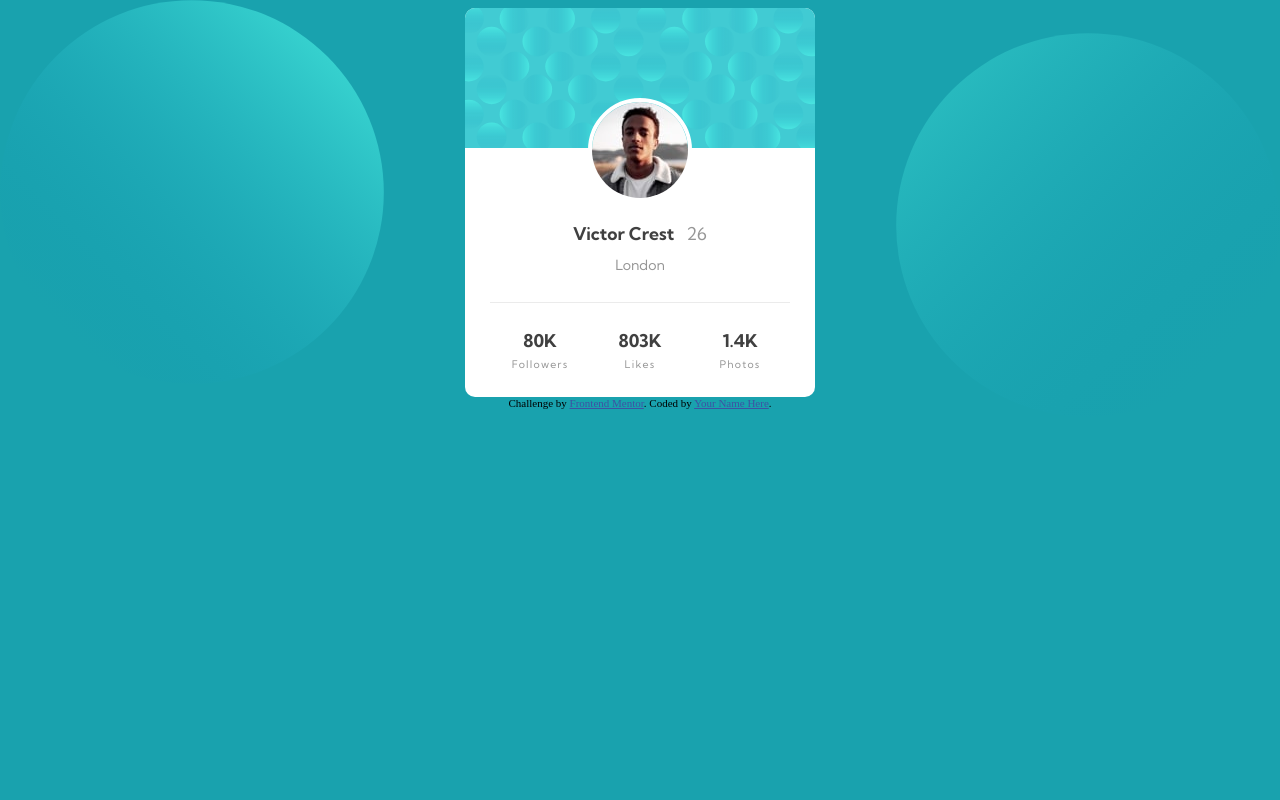
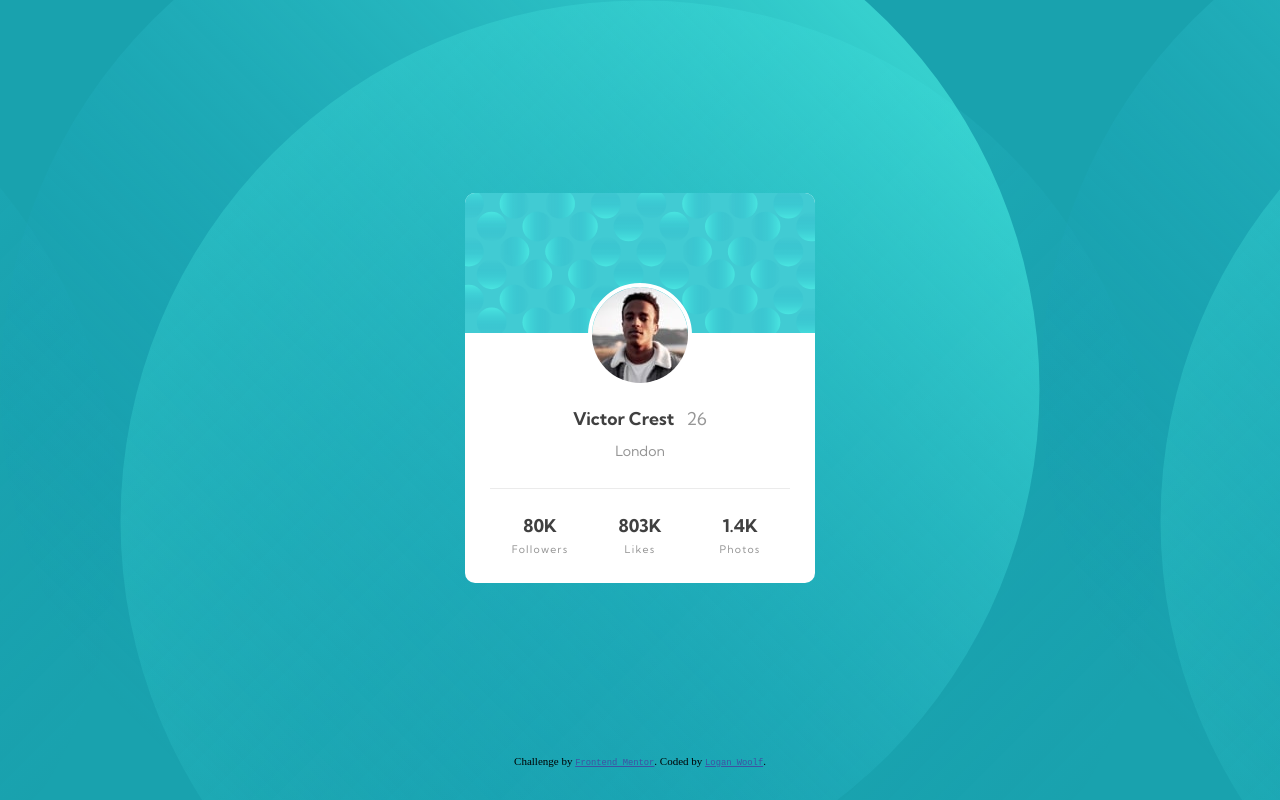
Before and after one commit to loganwoolf/FM-profile-card, a plain HTML site: page index.html in a window 1280 px wide. Drawn offline with Linux system fonts and the light colour scheme.

Commit message:
apply remaining styles to text and layout

```diff
--- a/index.html
+++ b/index.html
@@ -9,18 +9,6 @@
 	<link rel="icon" type="image/png" sizes="32x32" href="./images/favicon-32x32.png">
 	<link rel="stylesheet" href="./styles/style.css">
 	<title>Frontend Mentor | Profile card component</title>
-
-	<!-- Feel free to remove these styles or customise in your own stylesheet 👍 -->
-	<style>
-		.attribution {
-			font-size: 11px;
-			text-align: center;
-		}
-
-		.attribution a {
-			color: hsl(228, 45%, 44%);
-		}
-	</style>
 </head>
 
 <body>
@@ -69,7 +57,7 @@
 
 	<div class="attribution">
 		Challenge by <a href="https://www.frontendmentor.io?ref=challenge" target="_blank">Frontend Mentor</a>.
-		Coded by <a href="#">Your Name Here</a>.
+		Coded by <a href="https://loganwoolf.github.io/">Logan Woolf</a>.
 	</div>
 </body>
 
--- a/styles/style.css
+++ b/styles/style.css
@@ -10,8 +10,8 @@
 }
 
 html {
-  background: url(../images/bg-pattern-top.svg) left top no-repeat, url(../images/bg-pattern-bottom.svg) right bottom no-repeat;
-  background-size: 30vmax;
+  background: url(../images/bg-pattern-top.svg) left repeat, url(../images/bg-pattern-bottom.svg) top;
+  background-size: 130vmin, 130vmin;
   background-color: var(--dark-cyan);
 
 }
@@ -20,6 +20,8 @@ body {
   flex-direction: column;
   justify-content: center;
   align-items: center;
+  height: 95vh;
+  position: relative;
 }
 .component {
   font-family: 'Kumbh Sans', sans-serif;
@@ -85,3 +87,16 @@ body {
   font-size: 60%;
   letter-spacing: 0.2ch;
 }
+
+.attribution {
+  position: absolute;
+  bottom: 0px;
+  font-size: 11px;
+  text-align: center;
+}
+
+.attribution a {
+  color: hsl(228, 45%, 44%);
+  font-family: monospace;
+  font-size: 80%;
+}
```
